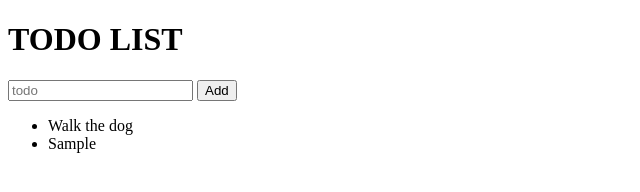
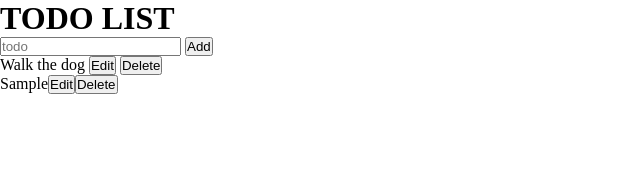
Before and after one commit to AndrewHuntington/top-todo-list, a website built with webpack: page src/template.html in a window 1280 px wide. Both pictures are taken after typing "Sample" into the empty fields and a click on the button "Add". Shown: the whole page, without its empty margins (0-640 px from the left). Built offline with nearby package versions, Linux system fonts and the light colour scheme.

Commit message:
Begin to work on edit functionallity

```diff
--- a/src/index.js
+++ b/src/index.js
@@ -2,7 +2,8 @@ import "./styles/main.css";
 import todo from "./scripts/todo";
 import manipulateDOM from "./scripts/manipulateDOM";
 
-const button = document.querySelector(".button");
+const buttonAdd = document.querySelector(".button--add");
+const buttonEdit = document.querySelector(".button--edit");
 const input = document.querySelector(".input");
 
 // Clear input on page load
@@ -10,9 +11,13 @@ if (input.value !== "") {
   input.value = "";
 }
 
-button.addEventListener("click", (e) => {
+buttonAdd.addEventListener("click", (e) => {
   e.preventDefault();
   const newTodo = todo.create(input.value);
-  manipulateDOM.addToList(newTodo);
+  manipulateDOM.addToTodoList(newTodo);
   input.value = "";
 });
+
+buttonEdit.addEventListener("click", (e) => {
+  console.log(e);
+});
--- a/src/scripts/manipulateDOM.js
+++ b/src/scripts/manipulateDOM.js
@@ -1,11 +1,26 @@
 const manipulateDOM = (() => {
-  const addToList = (todo) => {
-    const li = document.createElement("li");
-    li.textContent = todo.getTitle();
-    document.querySelector(".todo__list").appendChild(li);
+  const addToTodoList = (todo) => {
+    const wrapper = document.createElement("div");
+    const todoItem = document.createElement("li");
+    const editBtn = document.createElement("button");
+    const deleteBtn = document.createElement("button");
+
+    editBtn.innerText = "Edit";
+    deleteBtn.innerText = "Delete";
+
+    wrapper.classList.add("todo-wrapper");
+    todoItem.classList.add("todo__item");
+    editBtn.classList.add("todo--edit");
+    deleteBtn.classList.add("todo--delete");
+
+    todoItem.textContent = todo.getTitle();
+    document.querySelector("#todo__list").appendChild(wrapper);
+    wrapper.appendChild(todoItem);
+    todoItem.appendChild(editBtn);
+    todoItem.appendChild(deleteBtn);
   };
 
-  return { addToList };
+  return { addToTodoList };
 })();
 
 export default manipulateDOM;
--- a/src/styles/main.css
+++ b/src/styles/main.css
@@ -0,0 +1,7 @@
+*,
+*::before,
+*::after {
+  margin: 0;
+  padding: 0;
+  box-sizing: border-box;
+}
--- a/src/template.html
+++ b/src/template.html
@@ -29,11 +29,17 @@
     <h1>TODO LIST</h1>
     <form action="">
       <input class="input" type="text" name="todo" placeholder="todo" />
-      <button class="button">Add</button>
+      <button class="button button--add">Add</button>
     </form>
 
-    <ul class="todo__list">
-      <li class="todo__item">Walk the dog</li>
+    <ul class="todo__list" id="todo__list">
+      <div class="todo-wrapper">
+        <li class="todo__item">
+          Walk the dog
+          <button class="button button--edit">Edit</button>
+          <button class="button button--delete">Delete</button>
+        </li>
+      </div>
     </ul>
   </body>
 </html>
```
